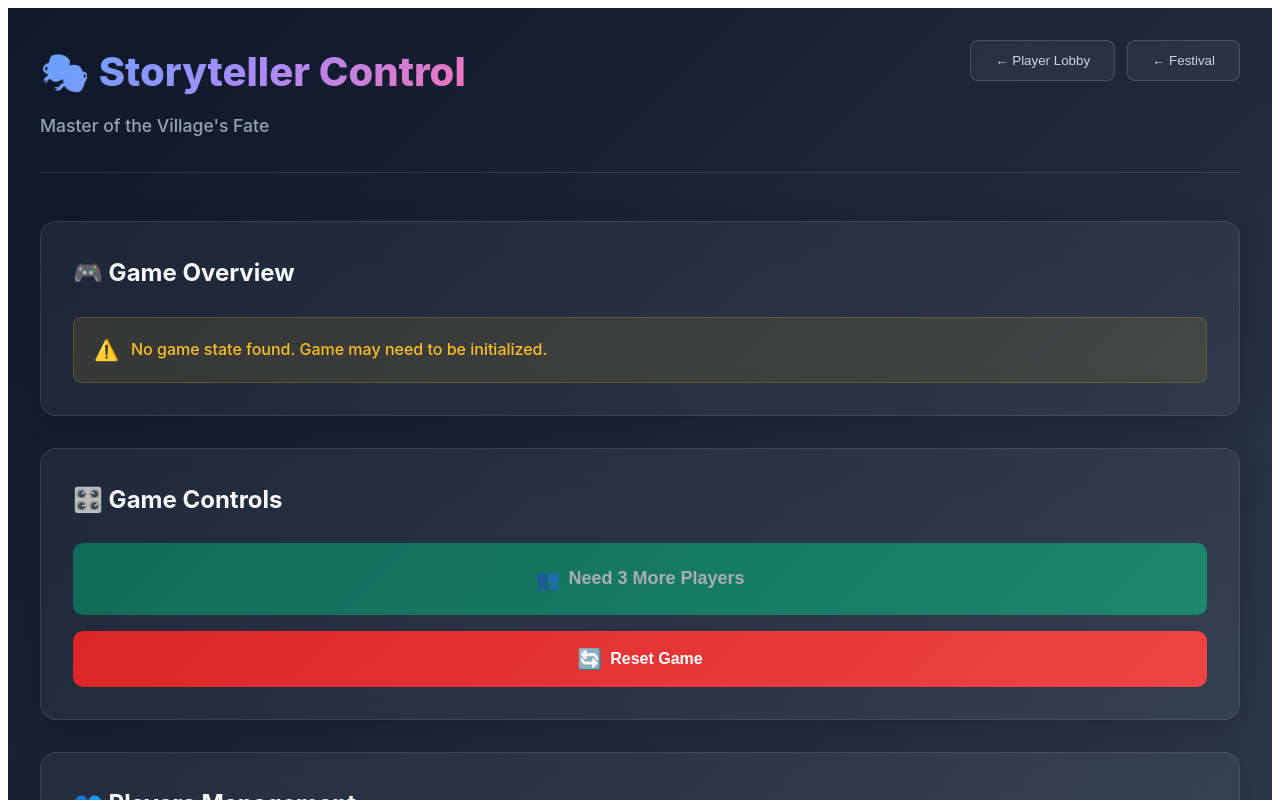
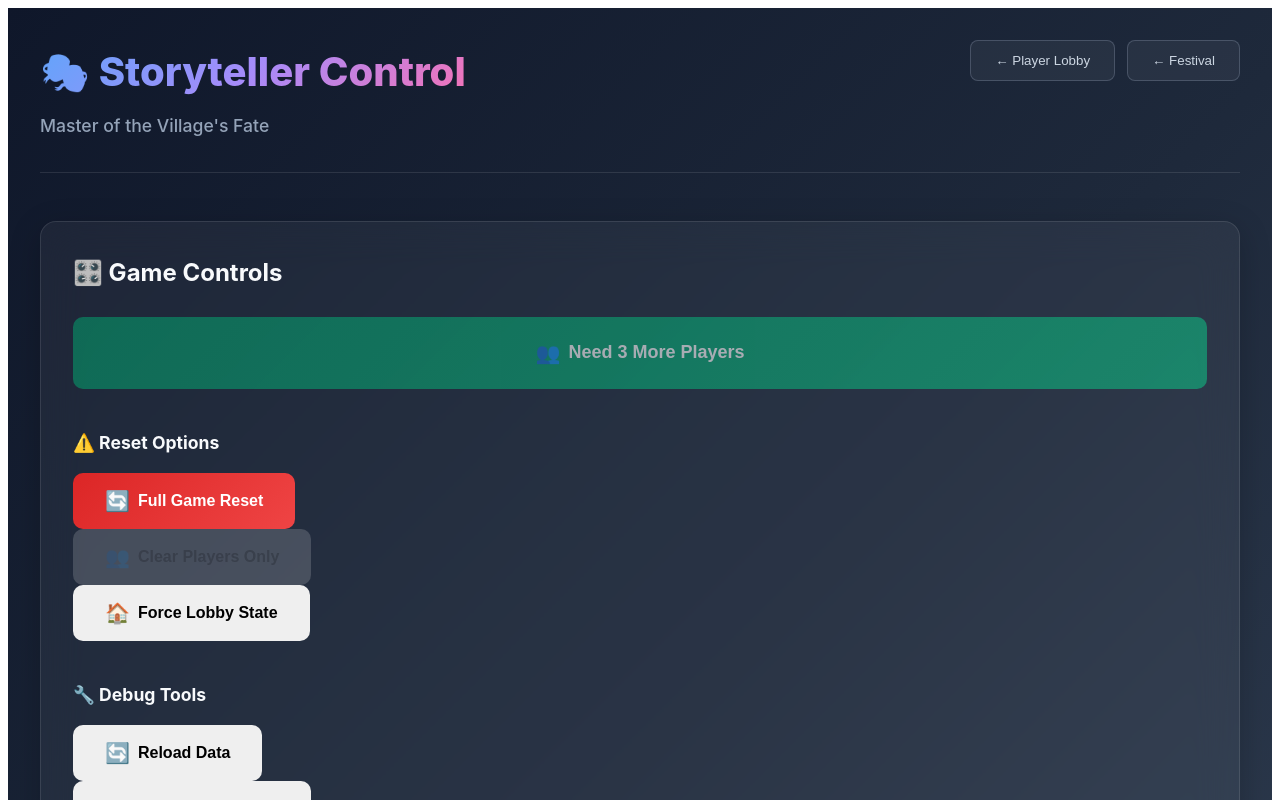
Before and after one commit to new-ver/brygesjau255, a SvelteKit app: page /admin in a window 1280 px wide. Shown: the top 800 px of the page. Built offline with nearby package versions, Linux system fonts and the light colour scheme; no server answers; the database is empty.

Commit message:
fkn around with api

```diff
--- a/src/routes/admin/+page.svelte
+++ b/src/routes/admin/+page.svelte
@@ -3,6 +3,7 @@
 	import { goto } from '$app/navigation';
 	import { supabase } from '$lib/supabase';
 	import type { RealtimeChannel } from '@supabase/supabase-js';
+	// Optimized subscription flow to prevent infinite loops
 
 	interface GamePlayer {
 		id: string;
@@ -22,105 +23,370 @@
 		updated_at: string;
 	}
 
+	// State management with change detection
 	let players: GamePlayer[] = [];
 	let gameState: GameState | null = null;
 	let adminMessage = '';
 	let isProcessing = false;
 	let subscription: RealtimeChannel | null = null;
 
-	// Game controls
-	// let selectedPlayers: string[] = []
+	// Add loading states to prevent redundant calls
+	let isLoadingPlayers = false;
+	let isLoadingGameState = false;
 
-	async function loadGameData() {
+	// Track last known state to detect actual changes
+	let lastKnownGameStatus: string | null = null;
+	let lastKnownPlayerCount = 0;
+
+	// Debounce mechanism to prevent rapid-fire updates
+	let loadDataTimeout: NodeJS.Timeout | null = null;
+	const DEBOUNCE_MS = 100;
+
+	// Separate loading functions with loading guards
+	async function loadPlayers() {
+		if (isLoadingPlayers) {
+			console.log('⏸️ Players already loading, skipping...');
+			return;
+		}
+
+		isLoadingPlayers = true;
 		try {
-			// Load players
+			console.log('👥 Loading players...');
+
 			const { data: playersData, error: playersError } = await supabase
 				.from('game_players')
 				.select('*')
 				.order('joined_at', { ascending: true });
 
 			if (playersError) throw new Error(`Players error: ${playersError.message}`);
+
+			const oldPlayerCount = players.length;
 			players = playersData ?? [];
 
-			// Load game state
+			// Only log if there's an actual change
+			if (players.length !== lastKnownPlayerCount) {
+				console.log(`👥 Players updated: ${lastKnownPlayerCount} → ${players.length}`);
+				lastKnownPlayerCount = players.length;
+			}
+		} catch (error: unknown) {
+			console.error('💥 Error loading players:', error);
+			adminMessage = `Error loading players: ${error ?? 'Unknown error'}`;
+		} finally {
+			isLoadingPlayers = false;
+		}
+	}
+
+	async function loadGameState() {
+		if (isLoadingGameState) {
+			console.log('⏸️ Game state already loading, skipping...');
+			return;
+		}
+
+		isLoadingGameState = true;
+		try {
+			console.log('🎮 Loading game state...');
+
 			const { data: stateData, error: stateError } = await supabase
 				.from('game_state')
 				.select('*')
 				.single();
 
 			if (stateError) {
-				// Ignore specific "no rows" error (code PGRST116 or message with "Results contain 0 rows")
 				if (
 					stateError.code !== 'PGRST116' &&
 					!stateError.message.includes('Results contain 0 rows')
 				) {
 					throw new Error(`Game state error: ${stateError.message}`);
 				}
+				console.log('📝 No game state found - game not started yet');
+				gameState = null;
+				lastKnownGameStatus = null;
+			} else {
+				const oldStatus = gameState?.status;
+				gameState = stateData;
+
+				// Only log and trigger transitions if there's an actual change
+				if (gameState && gameState.status !== lastKnownGameStatus) {
+					console.log(
+						`🎮 Game status changed: ${lastKnownGameStatus || 'null'} → ${gameState.status}`
+					);
+					console.log(`📋 New phase: ${gameState.current_phase}`);
+					lastKnownGameStatus = gameState.status;
+
+					// Only trigger game transition logic here, not in every load
+					checkForGameTransition();
+				}
 			}
-
-			gameState = stateData ?? null;
 		} catch (error: unknown) {
-			console.error('Error loading game data:', error);
-			adminMessage = `Error loading data: ${error ?? 'Unknown error'}`;
+			console.error('💥 Error loading game state:', error);
+			adminMessage = `Error loading game state: ${error ?? 'Unknown error'}`;
+		} finally {
+			isLoadingGameState = false;
 		}
 	}
 
+	// Debounced combined loader
+	function debouncedLoadGameData() {
+		if (loadDataTimeout) {
+			clearTimeout(loadDataTimeout);
+		}
+
+		loadDataTimeout = setTimeout(async () => {
+			console.log('📊 Loading game data (debounced)...');
+			await Promise.all([loadPlayers(), loadGameState()]);
+		}, DEBOUNCE_MS);
+	}
+
+	// Direct loader for initial load and manual refreshes
+	async function loadGameData() {
+		console.log('📊 Loading game data (immediate)...');
+		await Promise.all([loadPlayers(), loadGameState()]);
+	}
+
+	// Game transition logic separated from data loading
+	function checkForGameTransition() {
+		if (!gameState) return;
+
+		console.log(`🔄 Checking transition for status: ${gameState.status}`);
+
+		// Add your game transition logic here
+		if (gameState.status === 'night') {
+			// Handle night phase transition
+			console.log('🌙 Transitioning to night phase');
+			// Don't call loadGameData() here to avoid loops
+		} else if (gameState.status === 'day') {
+			// Handle day phase transition
+			console.log('☀️ Transitioning to day phase');
+			// Don't call loadGameData() here to avoid loops
+		}
+		// ... other transitions
+	}
+
+	// Optimized admin functions with better state management
 	async function startGame() {
 		if (players.length < 3) {
 			adminMessage = 'Need at least 3 players to start the game';
 			return;
 		}
 
+		if (isProcessing) {
+			console.log('⏸️ Already processing, ignoring start game request');
+			return;
+		}
+
 		isProcessing = true;
-		adminMessage = 'Starting game and assigning roles...';
+		adminMessage = 'Initializing game and assigning roles...';
 
 		try {
-			// Call the start_game function we'll create
-			const { error } = await supabase.rpc('start_game_simple');
+			console.log('🎮 Starting game with', players.length, 'players');
 
-			if (error) throw error;
+			const { error: startError } = await supabase.rpc('start_game_simple');
 
-			adminMessage = 'Game started successfully! Roles have been assigned.';
-			await loadGameData();
+			if (startError) {
+				console.error('❌ Start game RPC error:', startError);
+				throw startError;
+			}
+
+			console.log('✅ start_game_simple() completed successfully');
+			adminMessage = 'Roles assigned! The game state will update automatically.';
+
+			// Don't manually reload here - let the subscription handle it
+			// The subscription will detect the change and call debouncedLoadGameData()
 		} catch (error: unknown) {
-			console.error('Error starting game:', error);
-			adminMessage = `Error starting game: ${error}`;
+			console.error('💥 Error starting game:', error);
+			adminMessage = `❌ Error starting game: ${error || 'Unknown error'}`;
 		} finally {
 			isProcessing = false;
 		}
 	}
 
-	//   function handlePhaseNavigation() {
-	//   if (!gameState) return;
+	async function resetGame() {
+		const playerCount = players.length;
+		const gameStatus = gameState?.status || 'unknown';
 
-	//   // Navigate on first phase transition
-	//   if (gameState.status === 'night' || gameState.status === 'day' || gameState.status === 'voting') {
-	//     goto('/game'); // Adjust if your board route is different
-	//   }
-	// }
+		const confirmMessage = `⚠️ RESET ENTIRE GAME ⚠️\n\nThis will:\n• Remove all ${playerCount} players\n• Reset status from "${gameStatus}" to "lobby"\n• Clear all roles\n\nContinue?`;
 
-	async function resetGame() {
-		if (
-			!confirm(
-				'Are you sure you want to reset the entire game? This will clear all players and progress.'
-			)
-		) {
+		if (!confirm(confirmMessage)) return;
+
+		if (isProcessing) {
+			console.log('⏸️ Already processing, ignoring reset request');
 			return;
 		}
 
 		isProcessing = true;
-		adminMessage = 'Resetting game...';
+		adminMessage = 'Resetting entire game...';
 
 		try {
-			const { error } = await supabase.rpc('reset_game_simple');
+			console.log('🔄 Starting game reset...');
+
+			const { error: resetError } = await supabase.rpc('reset_game_simple');
+
+			if (resetError) {
+				console.error('❌ Reset game RPC error:', resetError);
+				throw resetError;
+			}
+
+			console.log('✅ reset_game_simple() completed successfully');
+			adminMessage = 'Game reset completed! State will update automatically.';
+
+			// Reset our tracking variables
+			lastKnownGameStatus = null;
+			lastKnownPlayerCount = 0;
+
+			// Don't manually reload - let subscription handle it
+		} catch (error: unknown) {
+			console.error('💥 Error resetting game:', error);
+			adminMessage = `❌ Error resetting game: ${error || 'Unknown error'}`;
+		} finally {
+			isProcessing = false;
+		}
+	}
+
+	// Optimized subscription setup
+	onMount(() => {
+		// Initial load
+		loadGameData();
+
+		// Set up real-time subscription with specific event handling
+		subscription = supabase
+			.channel('admin_channel')
+			.on(
+				'postgres_changes',
+				{ event: '*', schema: 'public', table: 'game_players' },
+				(payload) => {
+					console.log('👥 Player change detected:', payload.eventType);
+					// Use debounced loader to prevent rapid updates
+					debouncedLoadGameData();
+				}
+			)
+			.on('postgres_changes', { event: '*', schema: 'public', table: 'game_state' }, (payload) => {
+				console.log('🎮 Game state change detected:', payload.eventType, payload.new);
+				// Use debounced loader for game state changes too
+				debouncedLoadGameData();
+			})
+			.subscribe((status) => {
+				console.log('📡 Subscription status:', status);
+			});
+	});
+
+	onDestroy(() => {
+		// Clean up
+		if (loadDataTimeout) {
+			clearTimeout(loadDataTimeout);
+		}
+
+		if (subscription) {
+			console.log('🧹 Cleaning up subscription');
+			supabase.removeChannel(subscription);
+		}
+	});
+
+	// Alternative: Reset only players (keep game state)
+	async function resetPlayersOnly() {
+		const playerCount = players.length;
+
+		if (playerCount === 0) {
+			adminMessage = 'No players to remove';
+			return;
+		}
+
+		const confirmMessage = `Remove all ${playerCount} players but keep game state?
+
+This will:
+• Remove all players from the game
+• Keep current game status: "${gameState?.status || 'unknown'}"
+• Keep current phase: "${gameState?.current_phase || 'unknown'}"
+
+Continue?`;
+
+		if (!confirm(confirmMessage)) {
+			return;
+		}
+
+		isProcessing = true;
+		adminMessage = 'Removing all players...';
+
+		try {
+			console.log('👥 Removing all players...');
+
+			const { error } = await supabase
+				.from('game_players')
+				.delete()
+				.neq('id', '00000000-0000-0000-0000-000000000000'); // Delete all
+
+			if (error) {
+				console.error('❌ Delete players error:', error);
+				throw error;
+			}
+
+			console.log('✅ All players removed successfully');
+			adminMessage = 'Players removed! Reloading data...';
+
+			// Reload data
+			await loadGameData();
+
+			adminMessage = `✅ All players removed successfully!
+      Removed ${playerCount} players.
+      Game state unchanged: ${gameState?.status || 'lobby'}`;
+		} catch (error: unknown) {
+			console.error('💥 Error removing players:', error);
+			adminMessage = `❌ Error removing players: ${error || 'Unknown error'}`;
+		} finally {
+			isProcessing = false;
+		}
+	}
+
+	// Force game state change (for debugging)
+	async function forceGameState(newStatus: 'lobby' | 'night' | 'day' | 'voting' | 'finished') {
+		if (!confirm(`Force change game status to "${newStatus}"?`)) {
+			return;
+		}
+
+		isProcessing = true;
+		adminMessage = `Forcing game state to ${newStatus}...`;
+
+		try {
+			console.log(`🔧 Forcing game state to: ${newStatus}`);
+
+			let newPhase: string;
+			let newDay: number = gameState?.day_number || 1;
+
+			switch (newStatus) {
+				case 'lobby':
+					newPhase = 'Lobby - Waiting for Players';
+					newDay = 0;
+					break;
+				case 'night':
+					newPhase = `Night ${newDay} - The Cult Strikes`;
+					break;
+				case 'day':
+					newPhase = `Day ${newDay} - Village Discussion`;
+					break;
+				case 'voting':
+					newPhase = `Day ${newDay} - Execution Vote`;
+					break;
+				case 'finished':
+					newPhase = 'Game Over';
+					break;
+			}
+
+			const { error } = await supabase
+				.from('game_state')
+				.update({
+					status: newStatus,
+					current_phase: newPhase,
+					day_number: newDay,
+					updated_at: new Date().toISOString()
+				})
+				.eq('id', 1);
 
 			if (error) throw error;
 
-			adminMessage = 'Game reset successfully!';
 			await loadGameData();
+			adminMessage = `✅ Game state forced to: ${newStatus} | ${newPhase}`;
 		} catch (error: unknown) {
-			console.error('Error resetting game:', error);
-			adminMessage = `Error resetting game: ${error}`;
+			console.error('💥 Error forcing game state:', error);
+			adminMessage = `❌ Error: ${error || 'Unknown error'}`;
 		} finally {
 			isProcessing = false;
 		}
@@ -189,31 +455,35 @@
 		}
 	}
 
-	onMount(() => {
-		loadGameData();
+	// onMount(() => {
+	// 	loadGameData();
 
-		// Set up real-time subscription
-		subscription = supabase
-			.channel('admin_channel')
-			.on('postgres_changes', { event: '*', schema: 'public', table: 'game_players' }, () =>
-				loadGameData()
-			)
-			.on('postgres_changes', { event: '*', schema: 'public', table: 'game_state' }, () =>
-				loadGameData()
-			)
-			.subscribe();
-	});
+	// 	// Set up real-time subscription
+	// 	subscription = supabase
+	// 		.channel('admin_channel')
+	// 		.on('postgres_changes', { event: '*', schema: 'public', table: 'game_players' }, () =>
+	// 			loadGameData()
+	// 		)
+	// 		.on('postgres_changes', { event: '*', schema: 'public', table: 'game_state' }, () =>
+	// 			loadGameData()
+	// 		)
+	// 		.subscribe();
+	// });
 
-	onDestroy(() => {
-		if (subscription) {
-			supabase.removeChannel(subscription);
-		}
-	});
+	// onDestroy(() => {
+	// 	if (subscription) {
+	// 		supabase.removeChannel(subscription);
+	// 	}
+	// });
 </script>
 
 <svelte:head>
 	<title>Storyteller Control - Village of Shadows</title>
 </svelte:head>
+
+{#if adminMessage}
+	<p class="admin-message">{adminMessage}</p>
+{/if}
 
 <!-- Clean Admin Container -->
 <div class="admin-container">
@@ -232,57 +502,13 @@
 			</nav>
 		</header>
 
-		<!-- Game Status Overview -->
-		<section class="admin-panel">
-			<h2 class="panel-title">🎮 Game Overview</h2>
-
-			{#if gameState}
-				<div class="status-grid">
-					<div class="status-card">
-						<label class="status-label">Status</label>
-						<span
-							class="status-badge"
-							style="background-color: {getGameStatusColor(gameState.status)}"
-						>
-							{gameState.status.toUpperCase()}
-						</span>
-					</div>
-					<div class="status-card">
-						<label class="status-label">Phase</label>
-						<span class="status-value">{gameState.current_phase}</span>
-					</div>
-					<div class="status-card">
-						<label class="status-label">Day</label>
-						<span class="status-value">{gameState.day_number}</span>
-					</div>
-					<div class="status-card">
-						<label class="status-label">Players</label>
-						<span class="status-value"
-							>{players.length} total, {players.filter((p) => p.is_alive).length} alive</span
-						>
-					</div>
-				</div>
-			{:else}
-				<div class="alert warning">
-					<span class="alert-icon">⚠️</span>
-					<span>No game state found. Game may need to be initialized.</span>
-				</div>
-			{/if}
-
-			{#if adminMessage}
-				<div class="alert info">
-					<span class="alert-icon">ℹ️</span>
-					<span>{adminMessage}</span>
-				</div>
-			{/if}
-		</section>
-
-		<!-- Game Controls -->
+		<!-- Enhanced Game Controls Section for Admin Panel -->
 		<section class="admin-panel">
 			<h2 class="panel-title">🎛️ Game Controls</h2>
 
 			<div class="control-section">
 				{#if !gameState || gameState.status === 'lobby'}
+					<!-- Start Game Button -->
 					<button
 						class="control-btn primary large"
 						on:click={startGame}
@@ -300,6 +526,7 @@
 						{/if}
 					</button>
 				{:else}
+					<!-- Game Active Status -->
 					<div class="game-status-active">
 						<div
 							class="status-indicator"
@@ -307,15 +534,93 @@
 						></div>
 						<div>
 							<h3>Game Running</h3>
-							<p>Currently in <strong>{gameState.status}</strong> phase</p>
+							<p>Status: <strong>{gameState.status.toUpperCase()}</strong></p>
+							<p>Phase: <strong>{gameState.current_phase}</strong></p>
+							<p>Day: <strong>{gameState.day_number}</strong></p>
 						</div>
+					</div>
+
+					<!-- Phase Control Buttons (if game is running) -->
+					<div class="phase-controls">
+						<button
+							class="control-btn secondary"
+							on:click={() => forceGameState('night')}
+							disabled={isProcessing}
+						>
+							<span class="btn-icon">🌙</span>
+							Force Night Phase
+						</button>
+
+						<button
+							class="control-btn secondary"
+							on:click={() => forceGameState('day')}
+							disabled={isProcessing}
+						>
+							<span class="btn-icon">☀️</span>
+							Force Day Phase
+						</button>
+
+						<button
+							class="control-btn secondary"
+							on:click={() => forceGameState('voting')}
+							disabled={isProcessing}
+						>
+							<span class="btn-icon">🗳️</span>
+							Force Voting Phase
+						</button>
 					</div>
 				{/if}
 
-				<button class="control-btn danger" on:click={resetGame} disabled={isProcessing}>
-					<span class="btn-icon">🔄</span>
-					Reset Game
-				</button>
+				<!-- Reset Controls -->
+				<div class="reset-controls">
+					<h4 style="color: #f8fafc; margin: 1.5rem 0 1rem 0; font-size: 1.1rem;">
+						⚠️ Reset Options
+					</h4>
+
+					<div class="reset-buttons">
+						<button class="control-btn danger" on:click={resetGame} disabled={isProcessing}>
+							<span class="btn-icon">🔄</span>
+							Full Game Reset
+						</button>
+
+						<button
+							class="control-btn warning"
+							on:click={resetPlayersOnly}
+							disabled={isProcessing || players.length === 0}
+						>
+							<span class="btn-icon">👥</span>
+							Clear Players Only
+						</button>
+
+						<button
+							class="control-btn info"
+							on:click={() => forceGameState('lobby')}
+							disabled={isProcessing}
+						>
+							<span class="btn-icon">🏠</span>
+							Force Lobby State
+						</button>
+					</div>
+				</div>
+
+				<!-- Debug Controls -->
+				<div class="debug-controls">
+					<h4 style="color: #f8fafc; margin: 1.5rem 0 1rem 0; font-size: 1.1rem;">
+						🔧 Debug Tools
+					</h4>
+
+					<div class="debug-buttons">
+						<button class="control-btn debug" on:click={loadGameData} disabled={isProcessing}>
+							<span class="btn-icon">🔄</span>
+							Reload Data
+						</button>
+
+						<button class="control-btn debug" on:click={() => goto('/game')}>
+							<span class="btn-icon">🎮</span>
+							Go to Game Board
+						</button>
+					</div>
+				</div>
 			</div>
 		</section>
 
```
